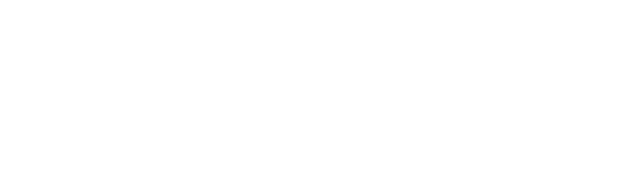
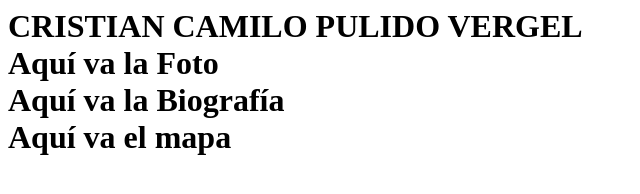
Before and after one commit to PulidoCristian14/Portal_Biografia, a plain HTML site: page index.html in a window 1280 px wide. Shown: the whole page, without its empty margins (0-640 px from the left). Drawn offline with Linux system fonts and the light colour scheme.

Commit message:
Segundo Commit

```diff
--- a/index.html
+++ b/index.html
@@ -5,6 +5,15 @@
     <title>Document</title>
 </head>
 <body>
-
+    <h1>CRISTIAN CAMILO PULIDO VERGEL
+    <div>
+        Aquí va la Foto
+    <div>
+    <div>
+        Aquí va la Biografía
+    <div>
+    <div>
+        Aquí va el mapa
+    <div>
 </body>
 </html>
```
